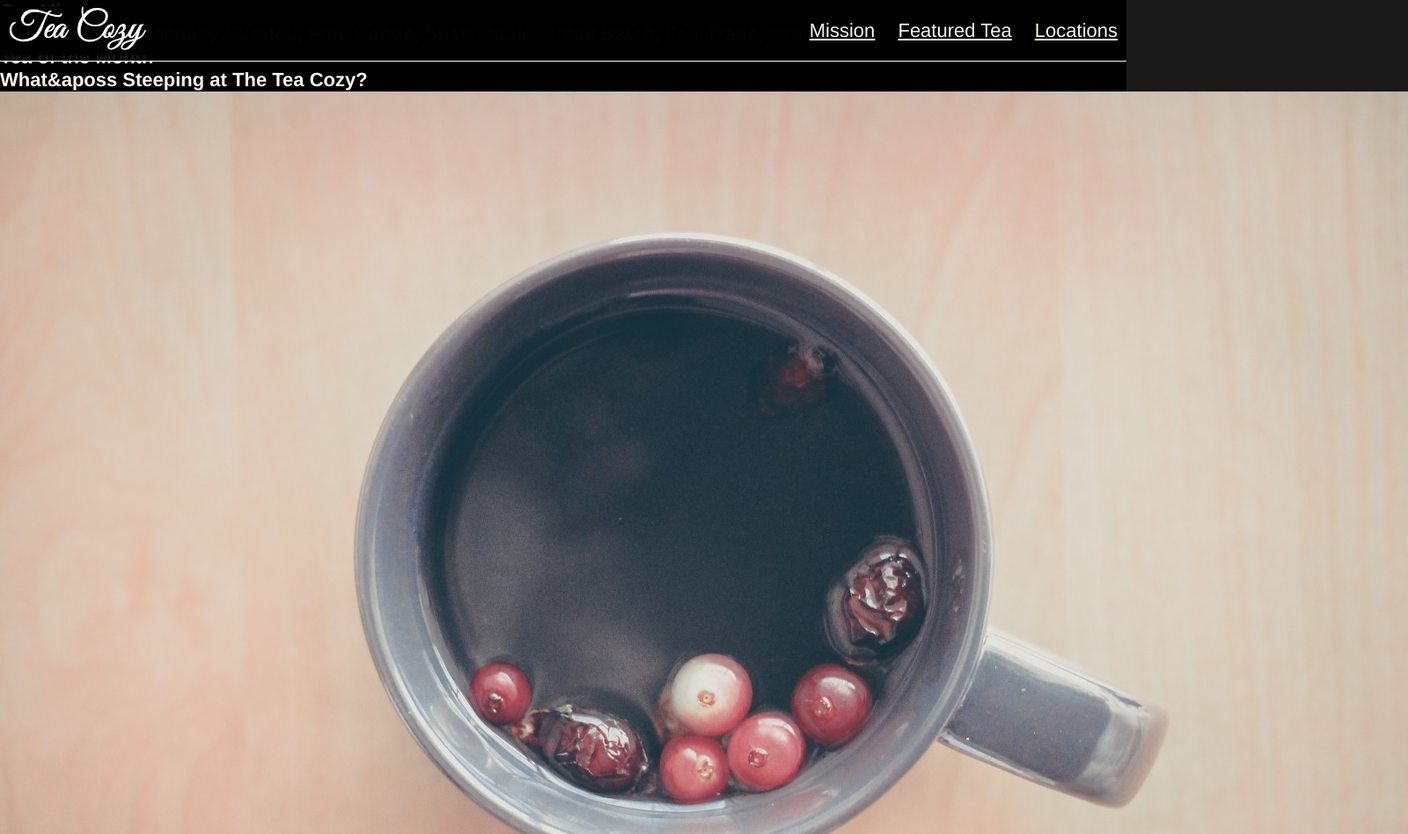
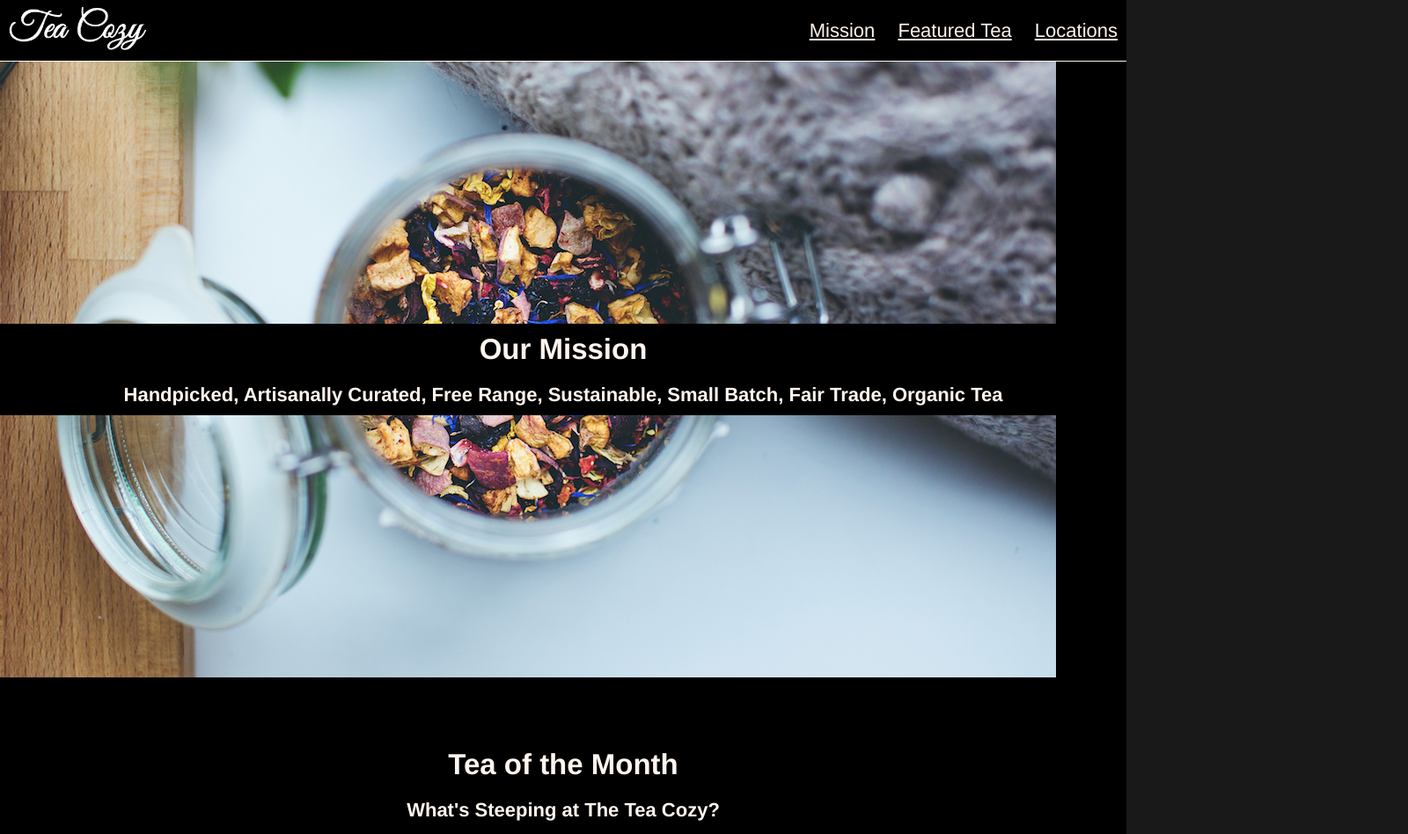
Before and after one commit to ookil/Tea_Cozy, a plain HTML site: page index.html in a window 1280 px wide. Shown: the top 948 px of the page at 88% size, 1600 px wide, since content can reach past the window. Drawn offline with Linux system fonts and the light colour scheme.

Commit message:
add store gallery

```diff
--- a/index.html
+++ b/index.html
@@ -9,7 +9,7 @@
 <body>
     <!-- Header -->
     <header>
-        <nav class="nav__bar">
+        <nav class="nav__bar flex-container">
             <div class="nav_logo">
                 <img class="logo" src="images/img-tea-cozy-logo.png" alt="">
             </div>
@@ -20,7 +20,7 @@
             </ul>
         </nav>
         <!-- Banner & Motto -->
-            <div class="banner">
+            <div class="banner flex-container" >
                 <div class="motto">
                     <h2>Our Mission</h2>
                     <h4>Handpicked, Artisanally Curated, Free Range, Sustainable, Small Batch, Fair Trade, Organic Tea</h4>
@@ -28,10 +28,11 @@
             </div>
     </header>
     <main>
+        <!-- Store Stuff -->
         <div class="tea__month">
             <h2>Tea of the Month</h2>
-            <h4>What&aposs Steeping at The Tea Cozy?</h4>
-            <div class="tea__gallery">
+            <h4>What's Steeping at The Tea Cozy?</h4>
+            <div class="tea__gallery flex-container">
                 <div class="image-box">
                     <img src="images/img-berryblitz.jpg" alt="Fall Berry Blitz Tea">
                     <div class="image-caption">Fall Berry Blitz Tea</div>
@@ -54,6 +55,7 @@
                 </div>
             </div>
         </div>
+        <!-- Loctions -->
         <div class="locations">
             <h2>Locations</h2>
             <div class="location-box">
--- a/style.css
+++ b/style.css
@@ -1,25 +1,27 @@
 
 * {
     font-family: Helvetica, Arial, sans-serif;
-    font-size: 22px;
     color: seashell;
     background-color: rgba(0, 0, 0, .9);
     margin: 0;
-
-
 }
 
-.nav__bar {
+body {
+    font-size: 22px;
+}
+
+.flex-container {
     display: flex;
     justify-content: center;
     flex-wrap: wrap;
 }
 
-nav {
+.nav__bar {
     width: 100%;
     height: 69px;
     position: fixed;
     z-index: 1;
+    background-color: black;
     border-bottom: 1px solid seashell;
     align-items: center;
 }
@@ -41,3 +43,48 @@ nav {
     padding: 20px 10px;
     list-style: none;
 }
+
+.banner {
+    height: 700px;
+    width: auto;
+    background-image: url(images/img-mission-background.jpg);
+    background-repeat: no-repeat;
+    padding-top: 70px;
+}
+
+.banner .motto {
+    background-color: black;
+    width: 100%;
+    margin: auto;
+
+}
+
+h2, h4 {
+    margin: 0;
+    padding: 10px;
+    text-align: center;
+    font-weight: bold;
+}
+
+.tea__month {
+    height: 700px;
+    width: 1000px;
+    padding: 70px;
+    margin: auto;
+}
+
+.image-box {
+    padding: 5px;
+}
+
+.image-box img {
+    height: 200px;
+    margin: 10px;
+
+}
+
+.image-caption {
+    padding: 5px;
+    text-align: center;
+    font-weight: bold;
+}
```
